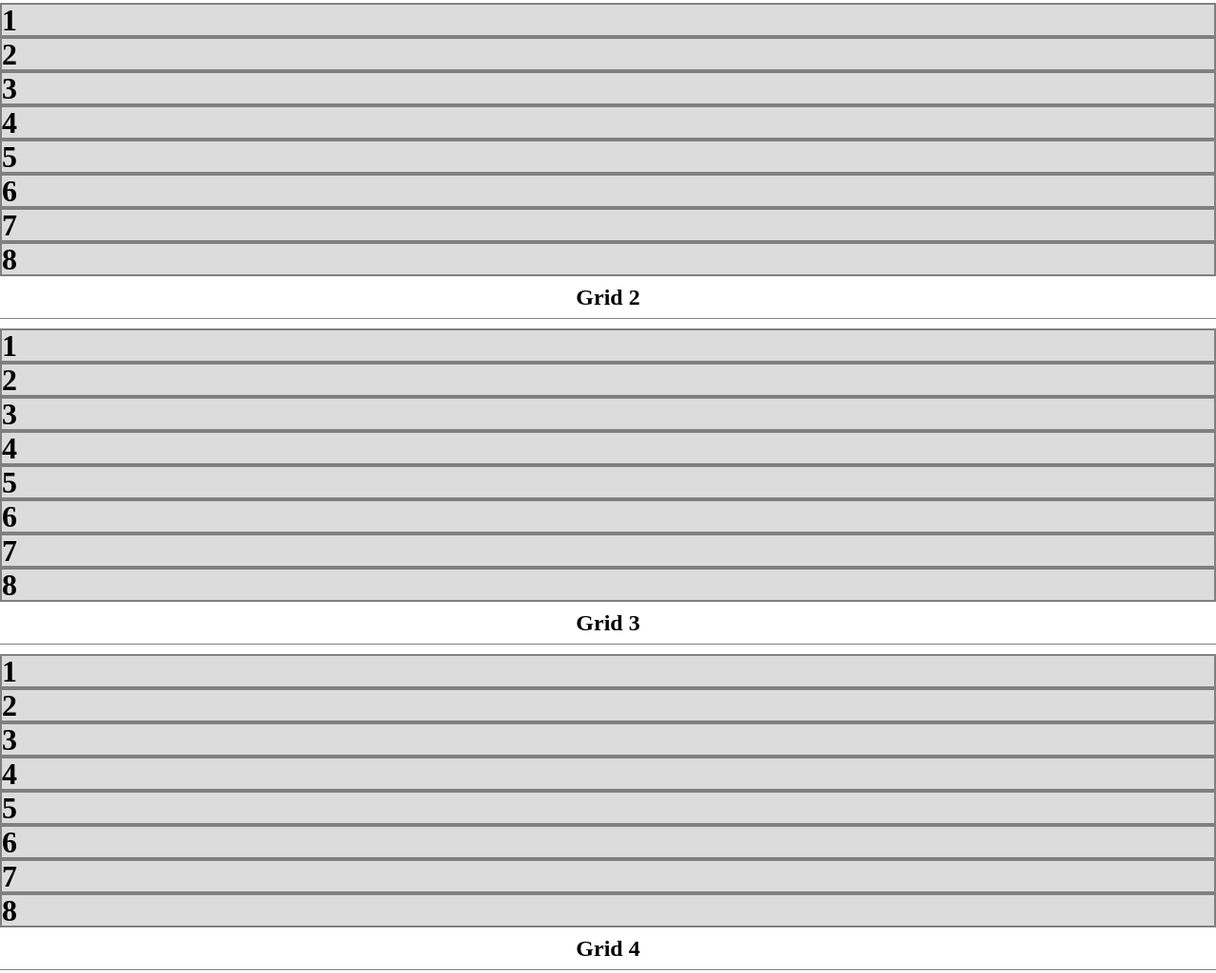
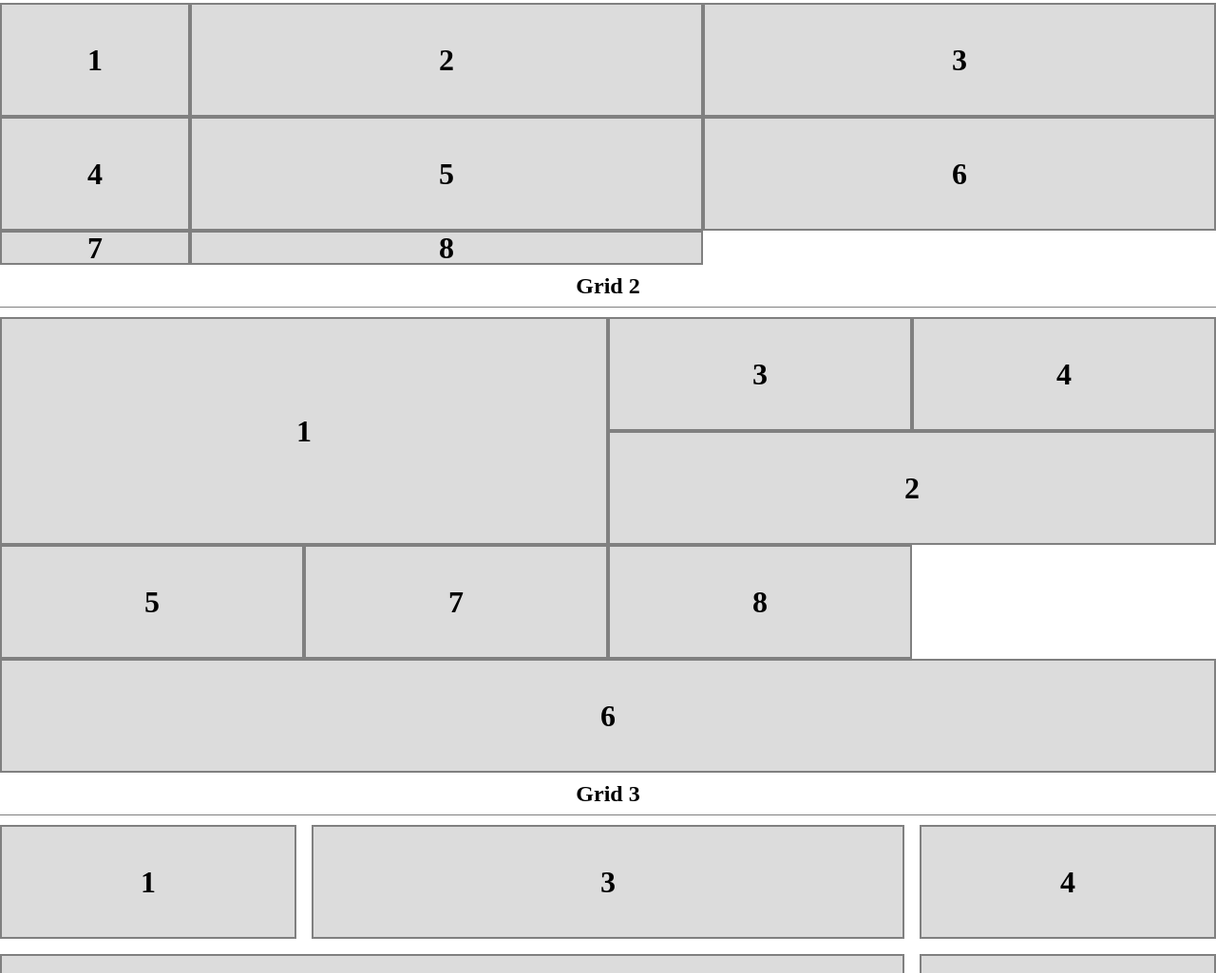
Before and after one commit to dely0001/natweb1week11, a plain HTML site: page index.html in a window 1280 px wide. Shown: the part 128-1153 px from the top of the page at 95% size. Drawn offline with Linux system fonts and the light colour scheme.

Commit message:
change to css grids

```diff
--- a/css/styles.css
+++ b/css/styles.css
@@ -74,4 +74,86 @@ article div {
     font-weight: bold;
     background-color: gainsboro;
     border: 2px solid grey;
+
+    /* you can add flexbox inside of grid or vice versa */
+
+    display: flex;
+    justify-content: center;
+    align-items: center;
 }
+
+/* **************************************
+            Grid styles
+************************************** */
+
+section.one article {
+    display: grid;
+
+    /* tells grib number of columns
+    fr = fraction*/
+    grid-template-columns: 200px 1fr 1fr;
+
+    grid-template-rows: 120px 120px;
+
+}
+
+section.two article {
+    display: grid;
+
+    /* explicit grid = defined
+    implicit grid = what automatically happens based on browser*/
+
+    grid-template-columns: repeat(4, 1fr);
+
+    /* for rows they can automatically take on a property */
+    grid-auto-rows: 120px;
+
+    /* makes grid fill empty spaces when an element is too large */
+    grid-auto-flow: dense;
+}
+
+section.two div:nth-child(1) {
+    /* you can tell a cell to start and end at a row or column */
+    grid-column-start: 1;
+    grid-column-end: 3;
+    grid-row-start: 1;
+    grid-row-end: 3;
+}
+
+section.two div:nth-child(2) {
+    grid-column-start: 3;
+    grid-column-end: 5;
+    grid-row-start: 2;
+    grid-row-end: 3;
+}
+
+section.two div:nth-child(6) {
+    grid-column-start: 1;
+
+    /* you can use span to tell it to stetch across a specific number of columns */
+    grid-column-end: span 4;
+}
+
+section.three article {
+    display: grid;
+
+    grid-template-columns: 1fr 2fr 1fr;
+    grid-auto-rows: 120px;
+    grid-auto-flow: dense;
+
+    /* spaces betweens rows and columns */
+    gap: 1em 1em;
+}
+
+section.three div:nth-child(2) {
+    order:1;
+}
+
+section.three div:nth-child(5) {
+    grid-area: 2 / 1 / span 2 / span 2;
+    /* this is equivalent to
+    grid-column-start: 2
+    grid-column-end: span 2
+    grid-row-start: 1
+    grid-row-end: span 2 */
+}
```
